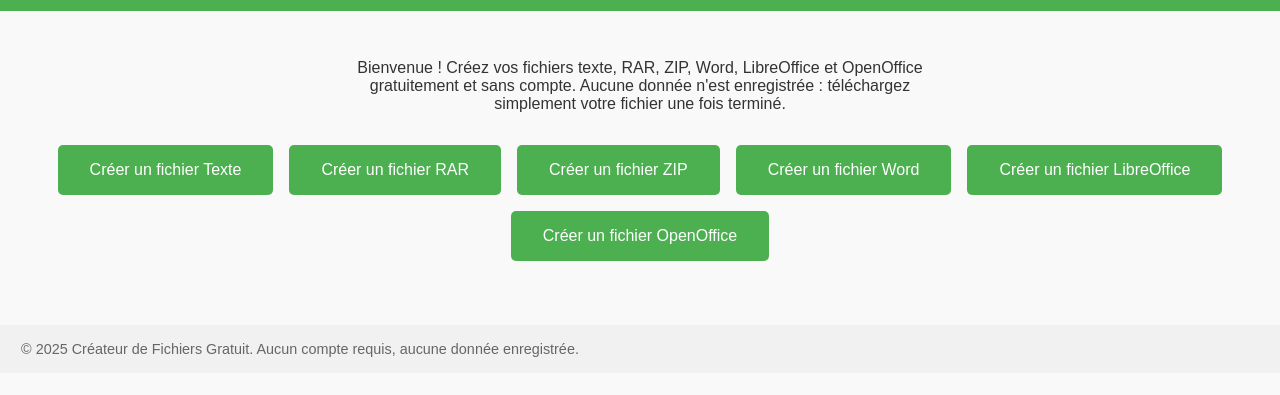
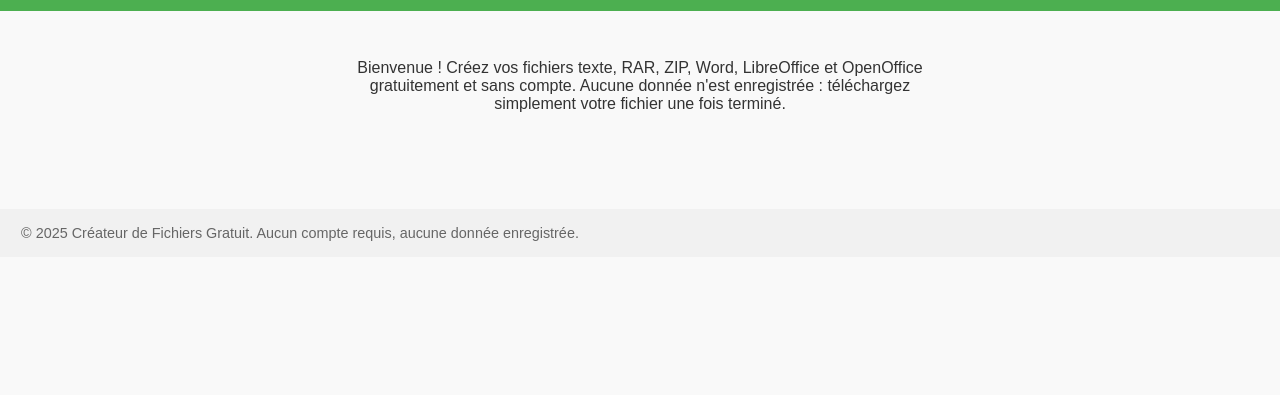
Before and after one commit to website733/creationfichiers, a plain HTML site: page index.html in a window 1280 px wide. Shown: the part 95-490 px from the top of the page. Drawn offline with Linux system fonts and the light colour scheme.

Commit message:
Update index.html

```diff
--- a/index.html
+++ b/index.html
@@ -81,12 +81,7 @@
     <main>
         <p>Bienvenue ! Créez vos fichiers texte, RAR, ZIP, Word, LibreOffice et OpenOffice gratuitement et sans compte. Aucune donnée n'est enregistrée : téléchargez simplement votre fichier une fois terminé.</p>
         <div class="file-options">
-            <button onclick="createFile('text')">Créer un fichier Texte</button>
-            <button onclick="createFile('rar')">Créer un fichier RAR</button>
-            <button onclick="createFile('zip')">Créer un fichier ZIP</button>
-            <button onclick="createFile('word')">Créer un fichier Word</button>
-            <button onclick="createFile('libreoffice')">Créer un fichier LibreOffice</button>
-            <button onclick="createFile('openoffice')">Créer un fichier OpenOffice</button>
+
         </div>
     </main>
     <footer>
```
